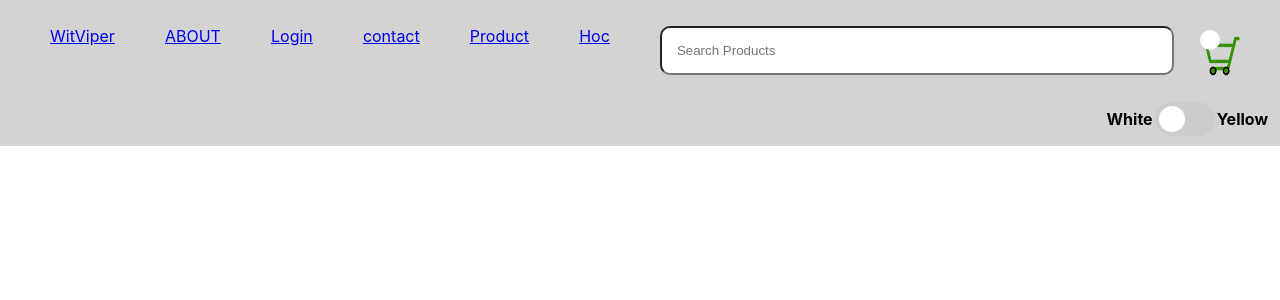
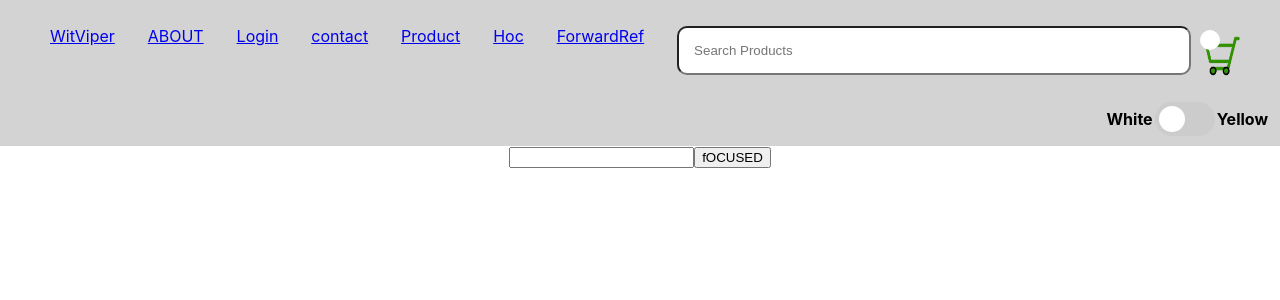
Before and after one commit to vishallovecode/learn-react-with-project, a React (Create React App) app: page /forwardRef in a window 1280 px wide. Shown: the top 300 px of the page. Built offline with nearby package versions, Linux system fonts and the light colour scheme.

Commit message:
forward ref

```diff
--- a/src/App.jsx
+++ b/src/App.jsx
@@ -21,6 +21,7 @@ import { StoreProvider } from './context/store';
 import UseStateVsUseReducer from './component/useReducervsuseStateexample';
 import CustomHooks from './component/custom-hooks';
 import HocContainerExample from './component/hoc';
+import ParentForwardRef from './component/forwarRef/parent1';
 // top level
 // you want to make global css than import css file here
 
@@ -54,6 +55,8 @@ function App() {
         <Route path='state' element= {<UseStateVsUseReducer/>}/>
         <Route path='chooks' element= {<CustomHooks/>}/>
         <Route path='hoc' element= {<HocContainerExample/>}/>
+        <Route path='forwardRef' element= {<ParentForwardRef/>}/>
+
 
       </Routes>
       {/* <Footer>
--- a/src/Header.jsx
+++ b/src/Header.jsx
@@ -35,6 +35,7 @@ import './header.css'
         <Link to = '/contact'>contact</Link>
         <Link to = '/product'>Product</Link>
         <Link to = '/hoc'>Hoc</Link>
+        <Link to = '/forwardRef'>ForwardRef</Link>
         {/* <Link to = '/dynamicStyle'>Dynamic Style</Link>
         <Link to = '/filter'>Dropdown Example</Link>
         <Link to =  '/login'>Login</Link>
--- /dev/null
+++ b/src/component/forwarRef/child.jsx
@@ -0,0 +1,9 @@
+import { forwardRef } from "react";
+
+const Input = forwardRef((props,ref)=>{
+    return  (
+        <input {...props} ref = {ref}/>
+    )
+})
+
+export default Input;
--- /dev/null
+++ b/src/component/forwarRef/parent1.jsx
@@ -0,0 +1,18 @@
+import { useEffect, useRef } from "react"
+import Input from "./child"
+
+const ParentForwardRef  = ()=> {
+    const inputRef  = useRef(null);
+    const focus = ()=>{
+        console.log(inputRef.current)
+        inputRef.current.focus();
+    }
+   return (
+    <div>
+    <Input focus = {focus} ref = {inputRef}/>
+    <button onClick={focus}>fOCUSED</button>
+</div>
+   )
+}
+
+export default ParentForwardRef;
```
